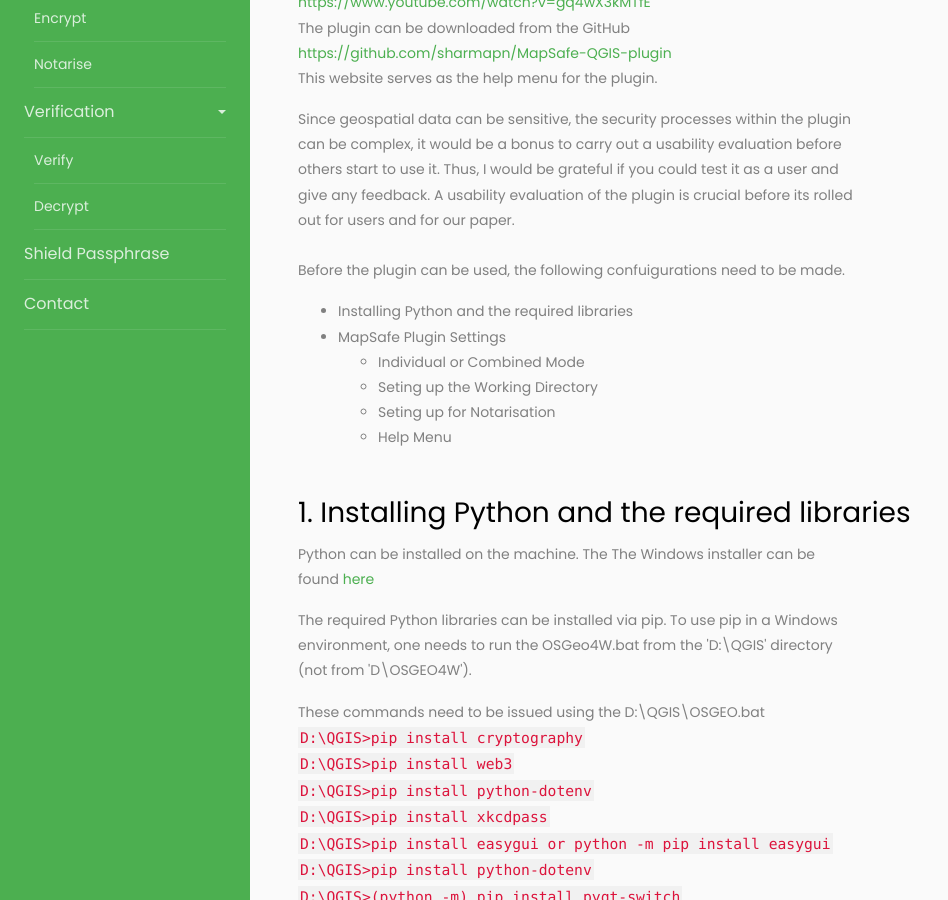
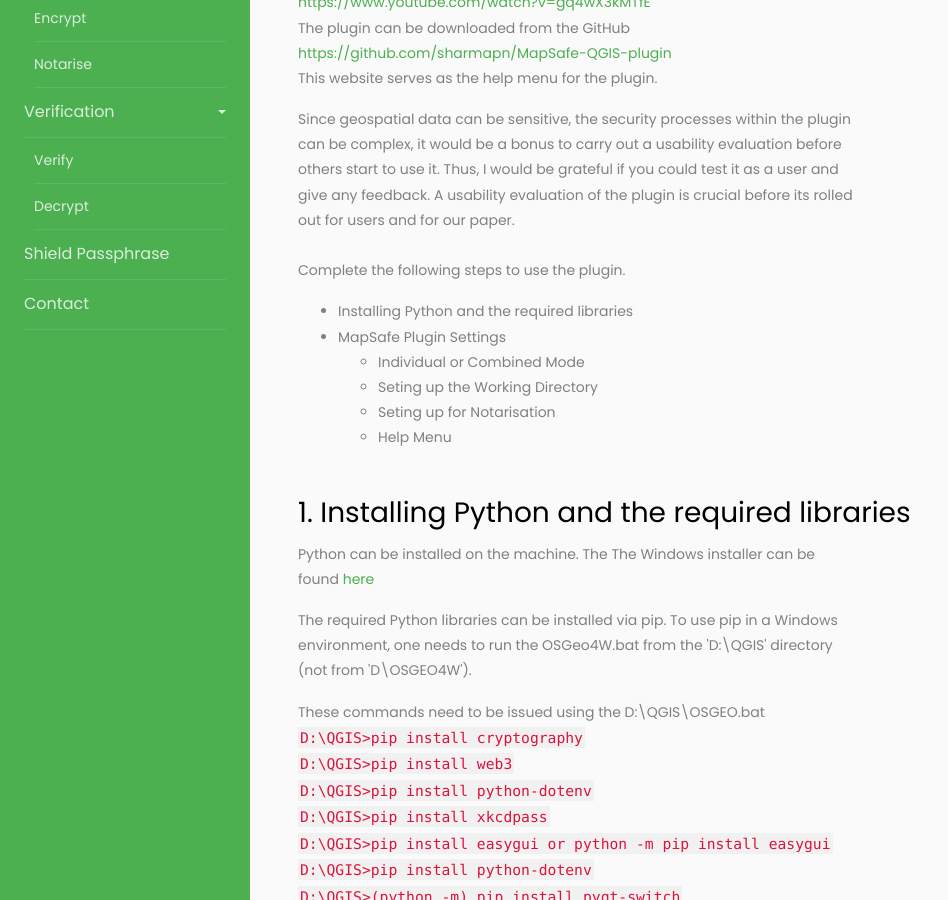
Before and after one commit to sharmapn/sharmapn.github.io, a Jekyll site: the page MapSafeQGISGeoPrivPlugin/usability_evaluation.html, which Jekyll copies as it is, in a window 1280 px wide and 900 px high, scrolled down 328 px. Shown: the whole window, without its empty margins (0-948 px from the left). Built offline with Jekyll 4.4.1, drawn with Linux system fonts in a browser that asks for light colours.

Commit message:
Add files via upload

```diff
--- a/MapSafeQGISGeoPrivPlugin/usability_evaluation.html
+++ b/MapSafeQGISGeoPrivPlugin/usability_evaluation.html
@@ -133,7 +133,7 @@
 Thus, I would be grateful if you could test it as a user and give any feedback. A usability evaluation of the plugin is crucial before its rolled out for users and for our paper.  <br>
 
 	<br>
-			Before the plugin can be used, the following confuigurations need to be made. <br>
+			Complete the following steps to use the plugin. <br>
 			<ul>
 				<li>Installing Python and the required libraries</a></li>
 				<li>MapSafe Plugin Settings</a></li>
```
